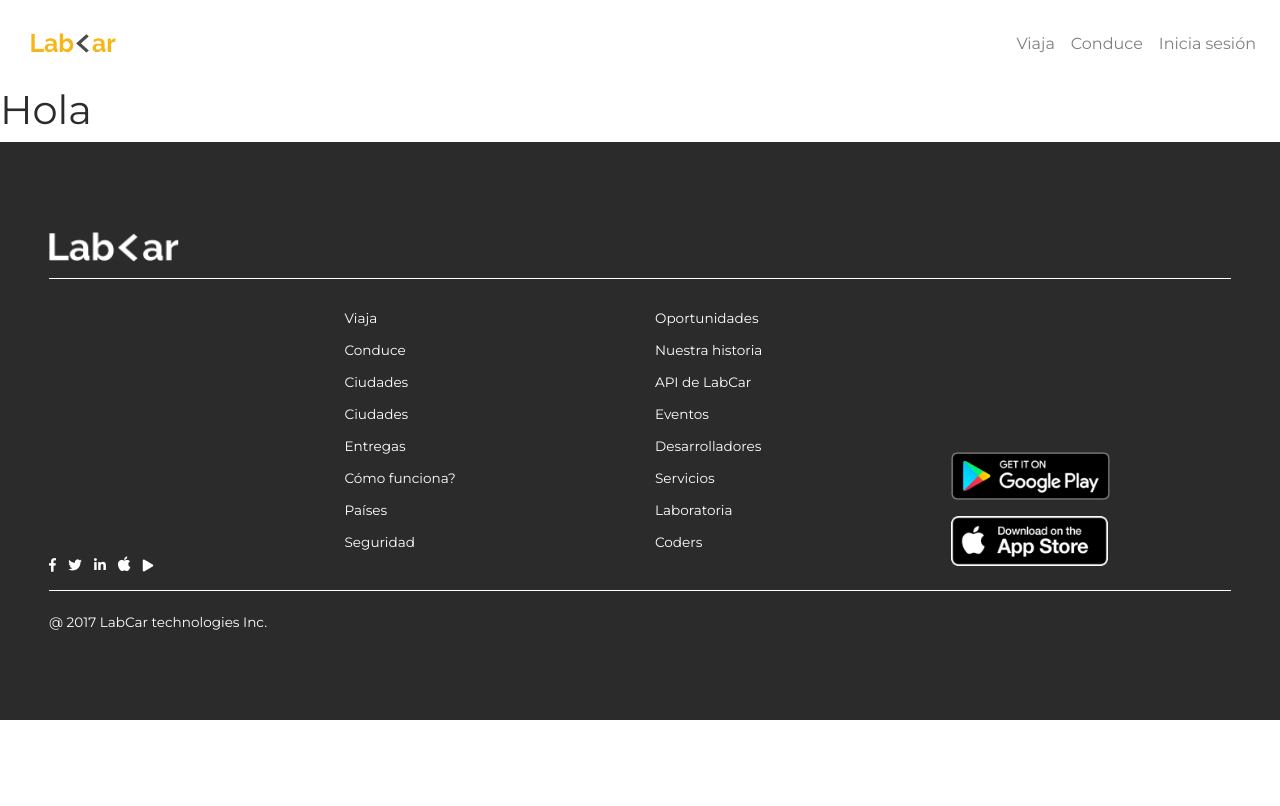
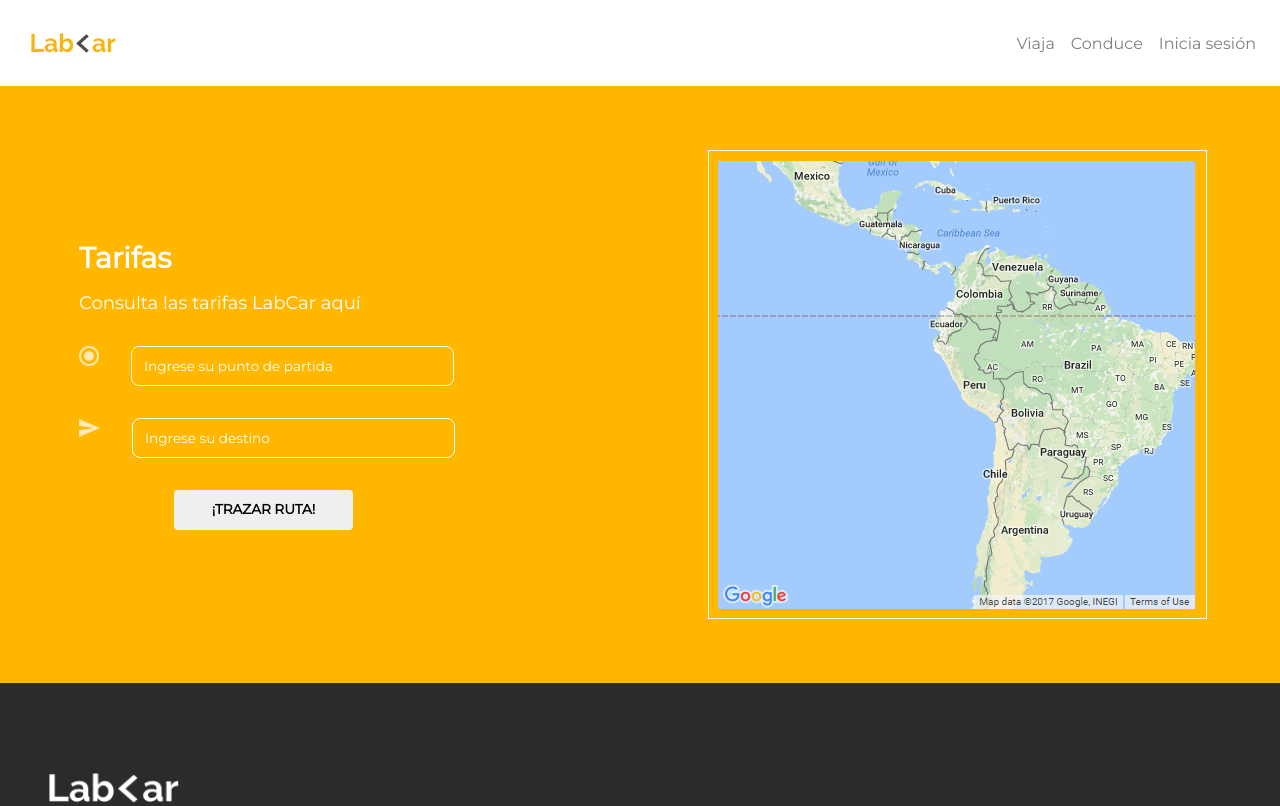
Before and after one commit to CitlalliDMG/lab-car, a website: page src/index.html in a window 1280 px wide. Shown: the top 806 px of the page. Drawn offline with Linux system fonts and the light colour scheme.

Commit message:
sube seccion de tarifas con estilo y contenido solicitado para desktop

```diff
--- a/src/css/style.css
+++ b/src/css/style.css
@@ -26,6 +26,12 @@ body {
 .navbar-toggler-icon {
   width: 1em;
   height: 1em; }
+
+.yellow-background {
+  background-color: #ffb700; }
+
+.inside {
+  text-align: center; }
 
 footer {
   color: #ffffff;
@@ -120,8 +126,6 @@ footer {
     font-size: 0.7rem;
     font-weight: 900;
     width: 45%; }
-  .yellow-background {
-    background-color: #ffb700; }
   #cellphone {
     padding: 30px 15px;
     height: 410px; }
@@ -133,8 +137,6 @@ footer {
     width: 65%;
     display: block;
     margin: 0 auto; }
-  .inside {
-    text-align: center; }
   .text {
     color: #ffffff;
     font-size: 0.6em; }
@@ -217,6 +219,49 @@ footer {
     display: none; }
   .test-dsk {
     height: 500px; }
+  .tarifas-lg {
+    padding: 5%;
+    color: #ffffff;
+    display: flex;
+    align-items: center;
+    justify-content: right; }
+  .vertical-center {
+    display: flex;
+    align-items: center; }
+  .col-pad {
+    padding-left: 0; }
+  .form-control {
+    border-color: #ffffff;
+    background-color: #ffb700; }
+  .title {
+    font-size: 1.8rem;
+    font-weight: bold; }
+  .description {
+    font-size: 1.13rem; }
+  .input-group {
+    padding-left: 0; }
+  .input-group > .form-control:not(:first-child) {
+    border-radius: 0.5rem;
+    font-size: 0.85rem;
+    height: 40px; }
+  .form-control::placeholder {
+    color: #ffffff; }
+  #map-desktop {
+    border: 1px solid #ffffff;
+    padding: 2%; }
+  .map-section {
+    padding-left: 45px; }
+  .center-button {
+    display: flex;
+    align-items: center;
+    justify-content: center;
+    margin-top: 2rem; }
+  .center-button button {
+    width: 53%;
+    height: 40px;
+    font-size: 0.85rem;
+    font-weight: bold;
+    color: black; }
   .tb {
     position: relative; }
   .to-bottom {
--- a/src/index.html
+++ b/src/index.html
@@ -164,9 +164,41 @@
   <!-- End mobile version content -->
 
   <!-- Begin desktop version content -->
-  <div class="hidden-md-down">
-    <h1>Hola</h1>
-  </div>
+
+  <section class="yellow-background tarifas-lg hidden-md-down">
+    <div class="row col-12 col-pad vertical-center">
+      <form class="col-6 col-pad">
+        <p class="title">Tarifas</p>
+        <p class="description">Consulta las tarifas LabCar aquí</p>
+        <div class="input-group mt-4 pt-2 mb-3">
+          <div class="input-group-addon mr-3">
+            <span class="mr-3">
+              <img class="width-45" src="assets/shape.png" alt="beggin-route">
+            </span>
+          </div>
+          <input type="text" class="form-control col-7" id="begin-route-desktop" placeholder="Ingrese su punto de partida">
+        </div>
+        <div class="input-group mt-4 pt-2 mb-3">
+          <div class="input-group-addon mr-3">
+            <span class="mr-3 width-45">
+              <img class="width-45" src="assets/shape2.png" alt="end-route">
+            </span>
+          </div>
+          <input type="text" class="form-control col-7" id="end-route-desktop" placeholder="Ingrese su destino">
+        </div>
+        <div class="col-8 center-button">
+          <button type="button" class="btn button">¡TRAZAR RUTA!</button>
+        </div>
+      </form>
+      <div class="col-6 map-section">
+        <div class="col-12">
+          <div class="inside">
+            <img src="assets/mapa_desktop.png" alt="mapa-labcar" id="map-desktop">
+          </div>
+        </div>
+      </div>
+    </div>
+  </section>
 
   <footer class="container-fluid hidden-md-down padding-footer">
     <div class="row">
```
Also changed, not shown: src/assets/mapa_desktop.png (added).
